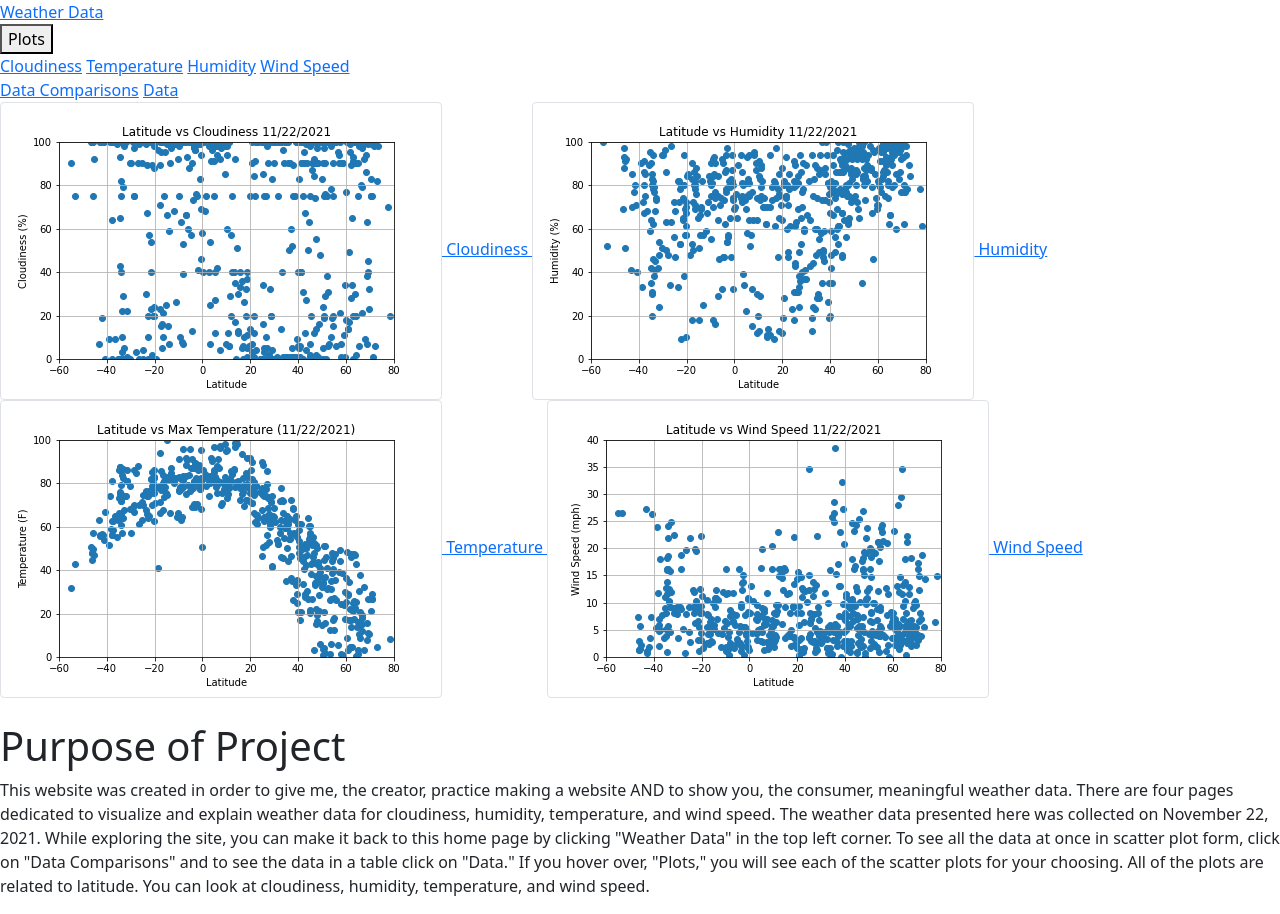
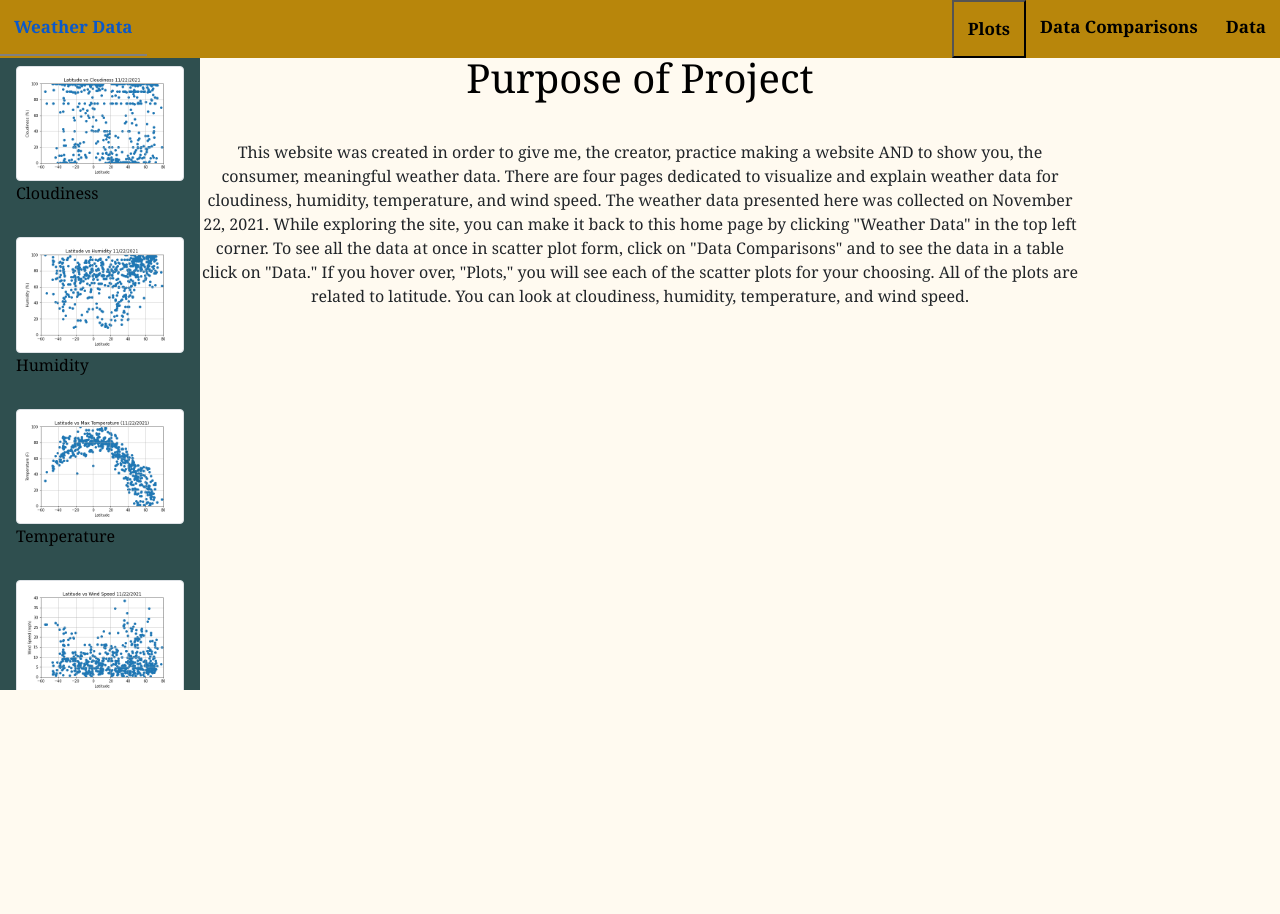
Before and after one commit to gtmorganb/web-design-challenge, a plain HTML site: page index.html in a window 1280 px wide. After the commit the page ends 800 px from the top, so only its background shows below. Drawn offline with nearby package versions, Linux system fonts and the light colour scheme; the site is published under a folder, as on GitHub Pages, so addresses that start at the root find nothing; files whose address does not match are found by name.

Commit message:
another test

```diff
--- a/index.html
+++ b/index.html
@@ -7,20 +7,20 @@
 <meta name="viewport" content="width=device-width, initial-scale=1">
 <link href="https://cdn.jsdelivr.net/npm/bootstrap@5.1.3/dist/css/bootstrap.min.css" rel="stylesheet"
 integrity="sha384-1BmE4kWBq78iYhFldvKuhfTAU6auU8tT94WrHftjDbrCEXSU1oBoqyl2QvZ6jIW3" crossorigin="anonymous">
-<link rel="stylesheet" href="/style.css">
+<link rel="stylesheet" href="style.css">
 </head>
 
 <body>
 <!--making navigation bar-->
 <nav>
   <div class="left-links">
-  <a class="links selected" href="/index.html">Weather Data</a>
+  <a class="links selected" href="index.html">Weather Data</a>
   </div>
 
   <div class = "dropdown">
     <button class = "dropbtn">Plots</button>
     <div class = "dropdown-content">
-      <a href="/Visualizations/cloudiness.html">Cloudiness</a>
+      <a href="Visualizations/cloudiness.html">Cloudiness</a>
       <a href="C:/Users/gtmor/Bootcamp/web-design-challenge/Visualizations/temperature.html">Temperature</a>
       <a href="C:/Users/gtmor/Bootcamp/web-design-challenge/Visualizations/humidity.html">Humidity</a>
       <a href="C:/Users/gtmor/Bootcamp/web-design-challenge/Visualizations/windspeed.html">Wind Speed</a>
```
